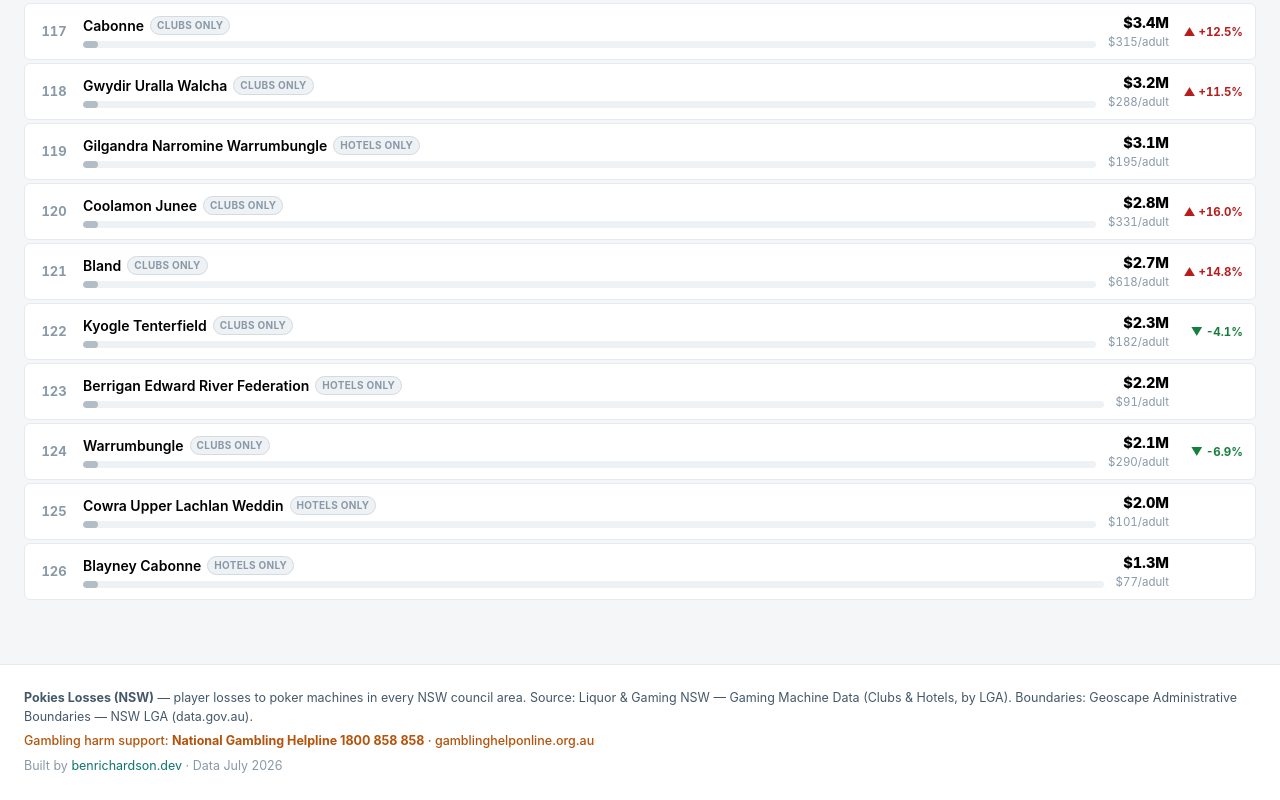
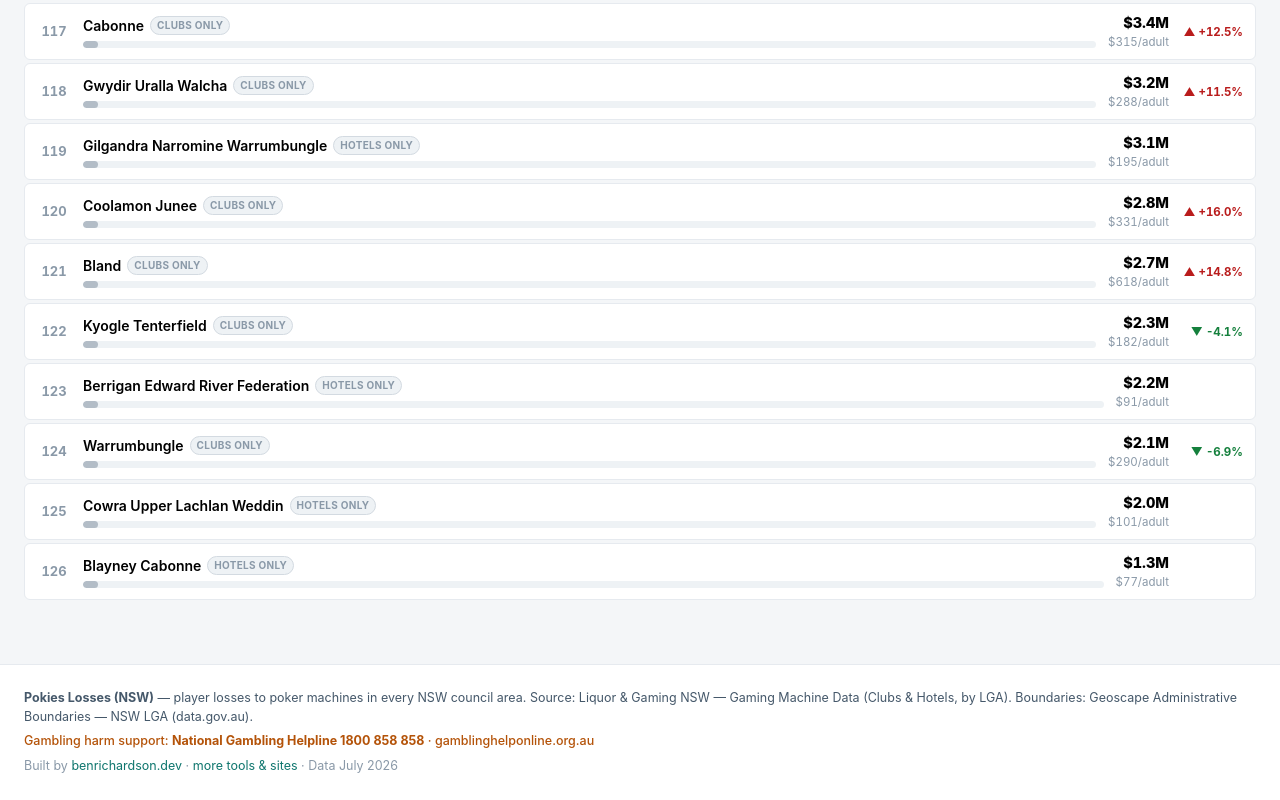
Before and after one commit to ben-gy/nsw-pokies, a website built with Vite: page index.html in a window 1280 px wide. Shown: the part 7281-8081 px from the top of the page. Built offline with nearby package versions, Linux system fonts and the light colour scheme.

Commit message:
Add cookie-less Cloudflare Web Analytics beacon; update privacy copy; link to hub

```diff
--- a/index.html
+++ b/index.html
@@ -13,6 +13,7 @@
     <meta name="twitter:card" content="summary_large_image" />
     <link rel="icon" type="image/svg+xml" href="/favicon.svg" />
     <title>Pokies Losses (NSW) — poker machine losses by council area</title>
+    <script defer src="https://static.cloudflareinsights.com/beacon.min.js" data-cf-beacon='{"token": "ba2bab2193ba42c1bea3d6714fcd0e28"}'></script>
   </head>
   <body>
     <div id="app" aria-busy="true"></div>
--- a/src/main.ts
+++ b/src/main.ts
@@ -153,7 +153,7 @@ function shell(): string {
           Source: <span class="nolink">${data.meta.source}</span>. Boundaries: ${data.meta.boundaries.replace(/,.*/, '')}.
         </div>
         <div class="foot-help">Gambling harm support: <strong>National Gambling Helpline 1800 858 858</strong> · gamblinghelponline.org.au</div>
-        <div class="foot-by">Built by <a href="https://benrichardson.dev/" target="_blank" rel="noopener">benrichardson.dev</a> · Data ${new Date(data.meta.generatedAt).toLocaleDateString('en-AU', { month: 'short', year: 'numeric' })}</div>
+        <div class="foot-by">Built by <a href="https://benrichardson.dev/" target="_blank" rel="noopener">benrichardson.dev</a> · <a href="https://hub.benrichardson.dev" target="_blank" rel="noopener">more tools &amp; sites</a> · Data ${new Date(data.meta.generatedAt).toLocaleDateString('en-AU', { month: 'short', year: 'numeric' })}</div>
       </div>
     </footer>`;
 }
```
